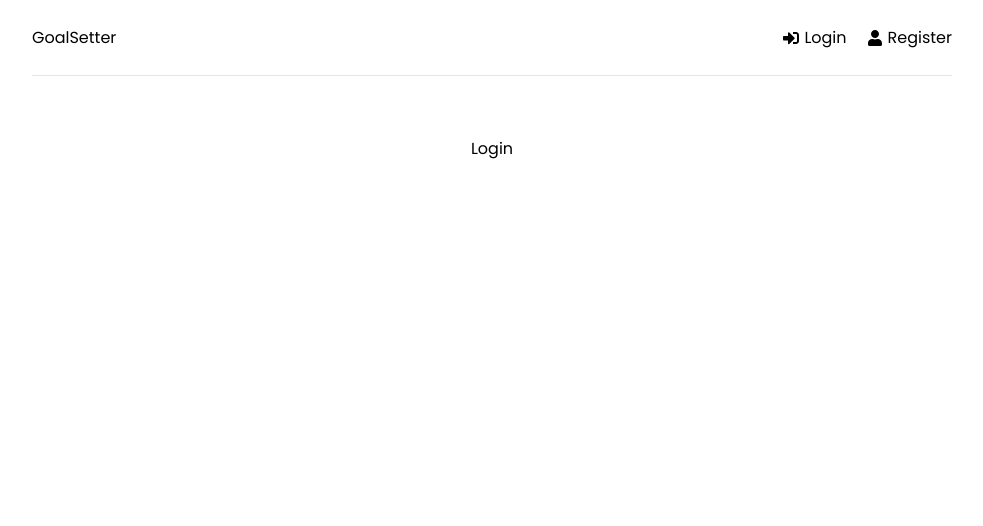
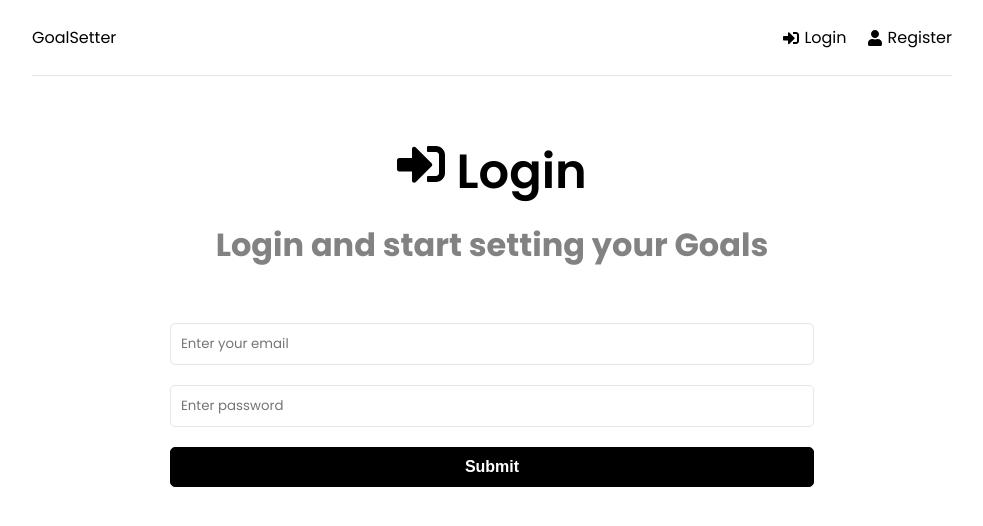
Before and after one commit to abhinav80066/Goalsetter-App, a React (Create React App) app in the folder frontend/: page /login in a window 1280 px wide. Shown: the top 526 px of the page, without its empty margins (148-1131 px from the left). Built offline with nearby package versions, Linux system fonts and the light colour scheme.

Commit message:
Added frontend UI

```diff
--- a/frontend/src/pages/Login.jsx
+++ b/frontend/src/pages/Login.jsx
@@ -1,7 +1,69 @@
-function Login() {
-  return (
-    <div>Login</div>
-  )
+import { useState, useEffect } from 'react'
+import { FaSignInAlt } from 'react-icons/fa'
+
+function Register() {
+    const [formData, setFormData] = useState({
+        email: '',
+        password: '',
+    })
+
+    const { email, password } = formData
+
+    const onChange = (e) => {
+        setFormData((prevState) => ({
+            ...prevState,
+            [e.target.name]:e.target.value,
+        }))
+     }
+
+    const onSubmit = (e) => {
+        e.preventDefault()
+    }
+
+    return (
+        <>
+            <section className="heading">
+                <h1>
+                    < FaSignInAlt /> Login
+                </h1>
+                <p> Login and start setting your Goals</p>
+            </section>
+            <section className='form'>
+                <form onSubmit={onSubmit}>
+                    <div className="form-group">
+                        <input
+                            type='email'
+                            className='form-control'
+                            id='email'
+                            name='email'
+                            value={email}
+                            placeholder='Enter your email'
+                            onChange={onChange}
+                        />
+                    </div>
+
+                    <div className="form-group">
+                        <input
+                            type='password'
+                            className='form-control'
+                            id='password'
+                            name='password'
+                            value={password}
+                            placeholder='Enter password'
+                            onChange={onChange}
+                        />
+                    </div>
+
+                    <div className="form-group">
+                        <button type='submit' className='btn btn-block'>
+                            Submit
+                        </button>
+                    </div>
+                </form>
+            </section>
+
+        </>
+    )
 }
 
-export default Login
+export default Register
```
